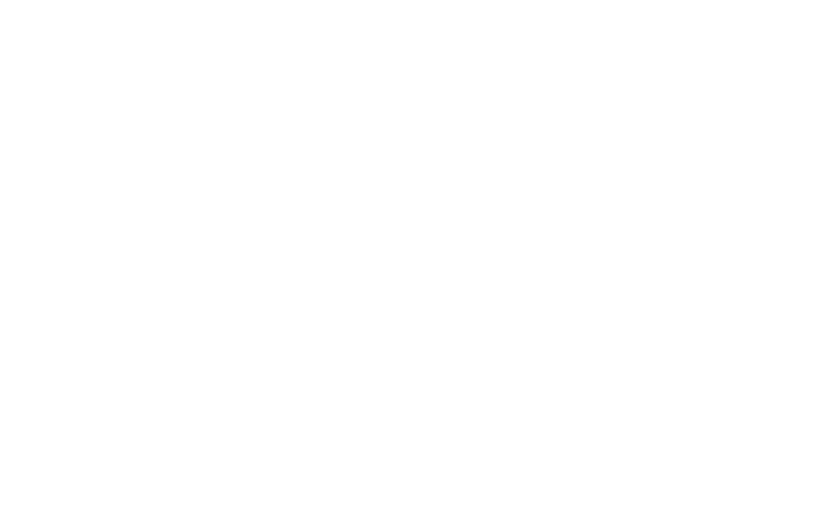
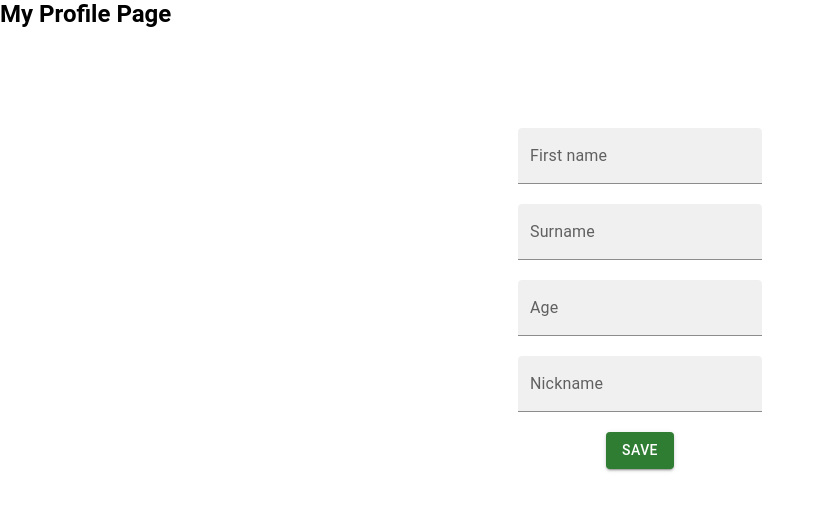
Before and after one commit to klikknpro/openid-demo, a React (Create React App) app in the folder frontend/: page /profile in a window 1280 px wide. Before the commit this address had no page. Shown: the top 510 px of the page, without its empty margins (0-824 px from the left). Built offline with nearby package versions, Linux system fonts and the light colour scheme; what pino-logflare would draw is missing.

Commit message:
update profile from Home

```diff
--- a/frontend/src/App.jsx
+++ b/frontend/src/App.jsx
@@ -1,7 +1,8 @@
 import { React, useState, useEffect } from "react";
 import { Routes, Route, Link } from "react-router-dom";
+import Home from "./routes/Home";
 import Callback from "./routes/Callback";
-import Home from "./routes/Home";
+import Profile from "./routes/Profile";
 
 function App() {
   return (
@@ -9,6 +10,7 @@
       <Routes>
         <Route path="/" element={<Home />} />
         <Route path="/callback" element={<Callback />} />
+        <Route path="/profile" element={<Profile />} />
       </Routes>
     </div>
   );
@@ -17,12 +19,5 @@
 export default App;
 
 /*
-import logger from "./utils/logflare";
-logger.info("logging to logflare");
 
-Oauth client id
-651816047225-1us03r4vchvce7h51t0c49f4u0ip7ubm.apps.googleusercontent.com
-
-client secret
-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
 */
--- a/frontend/src/index.css
+++ b/frontend/src/index.css
@@ -63,6 +63,7 @@
   display: flex;
   justify-content: flex-end;
   align-items: right;
+  gap: 20px;
 
   background-color: rgba(128, 128, 128, 0.114);
   border-bottom: 2px solid gray;
--- a/frontend/src/routes/Home.jsx
+++ b/frontend/src/routes/Home.jsx
@@ -1,9 +1,11 @@
 import { React, useState, useEffect } from "react";
+import { useNavigate } from "react-router-dom";
 import http from "axios";
 import getUserEmail from "../utils/getUserEmail";
 import { Button } from "@mui/material";
 
 const Home = () => {
+  const navigate = useNavigate();
   const [showPublic, setShowPublic] = useState("");
   const [showPrivate, setShowPrivate] = useState("");
   const [userEmail, setUserEmail] = useState("");
@@ -57,7 +59,16 @@
 
   return (
     <div className="flex-container">
-      <p className="navbar">{userEmail}</p>
+      <div className="navbar">
+        {privateAccess && (
+          <>
+            <Button onClick={() => navigate("/profile")} variant="contained" color="secondary" size="small">
+              Edit my profile
+            </Button>
+            <p>{userEmail}</p>
+          </>
+        )}
+      </div>
       <h1>Hello Oauth - Openid</h1>
       <Button onClick={() => getPublic()} variant="outlined" color="secondary" size="medium">
         Public request
--- /dev/null
+++ b/frontend/src/routes/Profile.jsx
@@ -0,0 +1,13 @@
+import React from "react";
+import UpdateProfile from "../components/UpdateProfile";
+
+const Profile = () => {
+  return (
+    <div>
+      <h2>My Profile Page</h2>
+      <UpdateProfile />
+    </div>
+  );
+};
+
+export default Profile;
```
